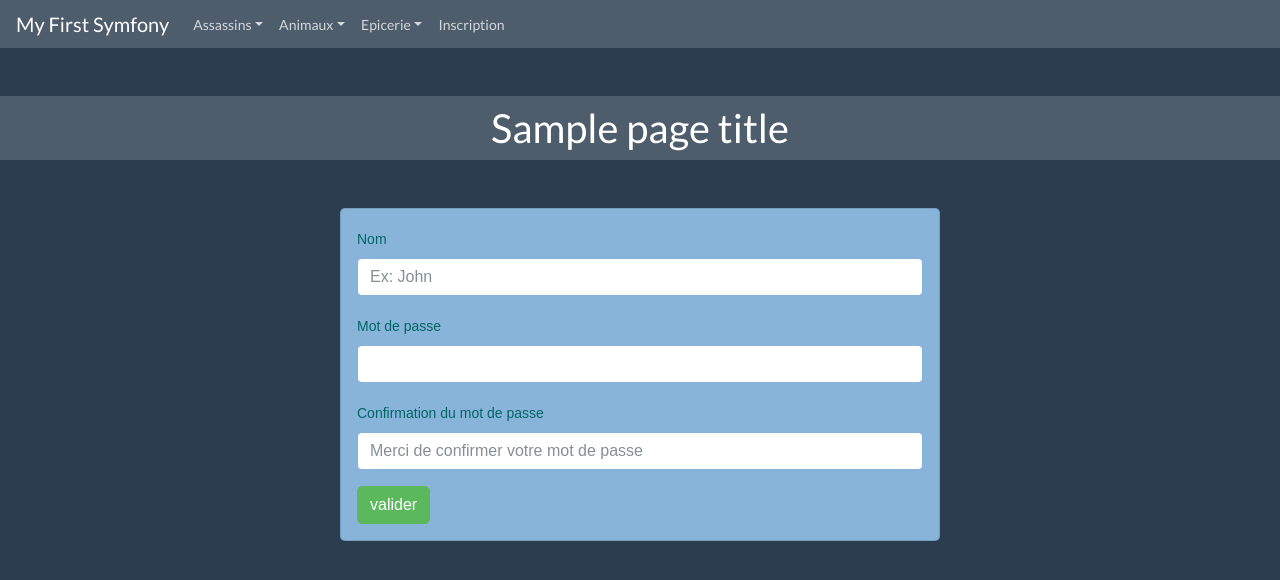
After one commit to Estelle-Rose/myFirstSymfony, a Symfony app: template templates/signup/index.html.twig in a window 1280 px wide. The commit adds this page. Shown: the top 580 px of the page. Run offline with Twig, Linux system fonts and the light colour scheme; the template is opened without the code that fills it: most values are stand-ins (such as "Sample title", 1, 10 or a date in 2020); form fields are guessed from the names that the template uses; some libraries are stand-ins or nearby versions.

Commit message:
new Entity User + page inscription

```diff
--- a/templates/menu.html.twig
+++ b/templates/menu.html.twig
@@ -75,6 +75,14 @@
 
         </div>
       </li>
+      <li class="nav-item">
+        <a
+          class="nav-link"
+          href="{{path('signup')}}"
+          >Inscription</a
+        >
+
+      </li>
     </ul>
   </div>
 </nav>
--- /dev/null
+++ b/templates/signup/index.html.twig
@@ -0,0 +1,57 @@
+{% extends 'base.html.twig' %}
+{% block title %}{{page_title}}
+{% endblock %}
+{% block pageTitle %}{{page_title}}
+{% endblock %}
+
+
+{% block body %}
+<style>
+    .example-wrapper { margin: 1em auto; max-width: 600px; width: 95%; font: 18px/1.5 sans-serif; }
+    .example-wrapper code { background: #F5F5F5; padding: 2px 6px; }
+    .card, .btn,.form-control {
+        border-radius: 5px !important;
+    }
+    label {
+        color: #006666 !important;
+    }
+    .card {
+        background-color: rgb(136, 180, 218) !important;
+    }
+</style>
+
+<div class="example-wrapper">
+    <div class="row">
+        <div class="col-12">
+            <div class="card p-3">
+                {{ form_start(form) }}
+
+                    {{ form_row(form.username, {
+                        "attr": {'placeholder': 'Ex: John'},
+                        "label": "Nom"
+                    }) }}
+
+                    {{ form_row(form.password, {
+                        "label": "Mot de passe"
+                    }) }}
+                    {{ form_row(form.checkedPassword, {
+                        "attr": {'placeholder': 'Merci de confirmer votre mot de passe'},
+                        "label": "Confirmation du mot de passe"
+                    }) }}
+                    <input type="submit" class="btn btn-success" value="valider">
+                {{ form_end(form) }}
+            </div>
+        </div>
+         <div class="col-12">
+           {% for message in app.flashes('success') %}
+            <div class="alert alert-success alert-dismissible fade show m-3" role="alert">
+          <button type="button" class="close" data-dismiss="alert" aria-label="Close">
+          <span aria-hidden="true">&times;</span>
+        </button>
+        {{ message }}
+      </div>
+          {% endfor %}
+        </div>
+    </div>
+</div>
+{% endblock %}
```
Also changed, not shown: migrations/Version20210401123614.php (added, +31 -0 lines), src/Controller/SignupController.php (added, +36 -0 lines), src/Entity/User.php (added, +71 -0 lines), src/Form/SignupType.php (added, +28 -0 lines), src/Repository/UserRepository.php (added, +50 -0 lines), 1 other file.
